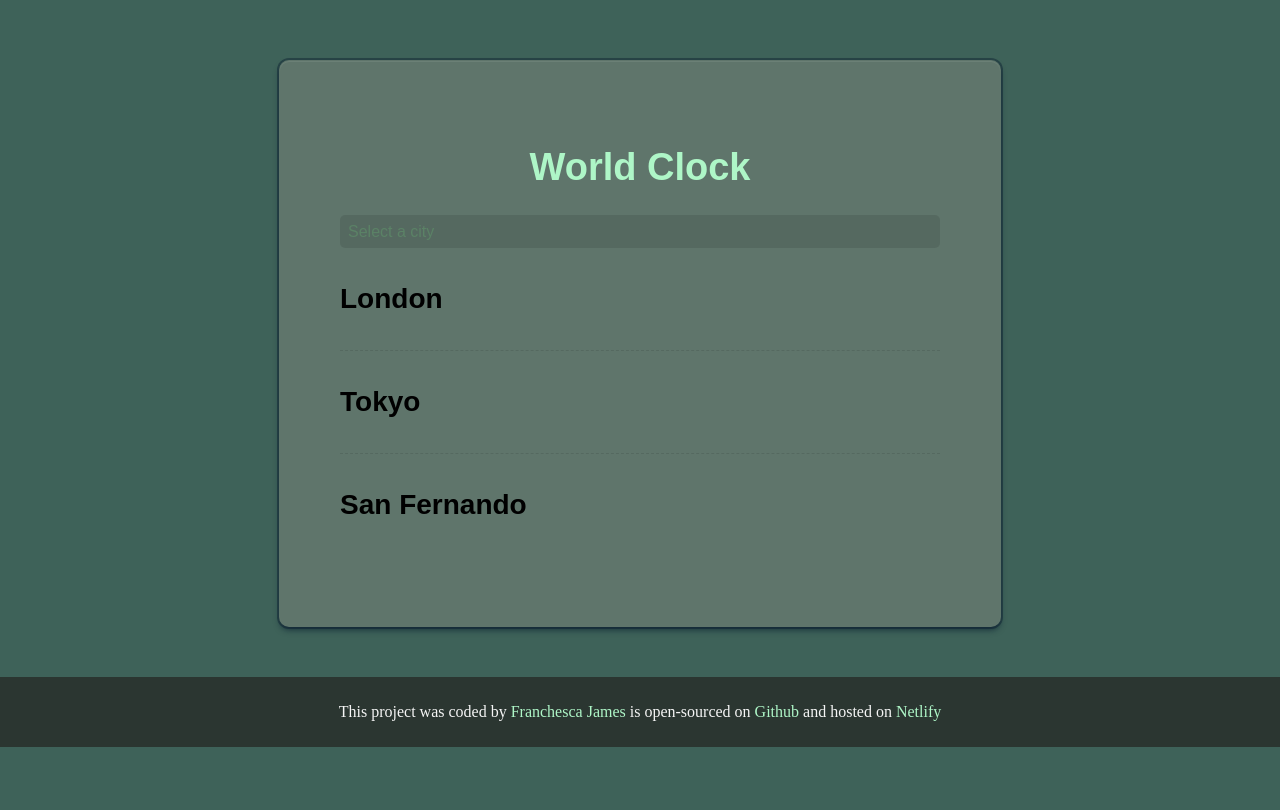
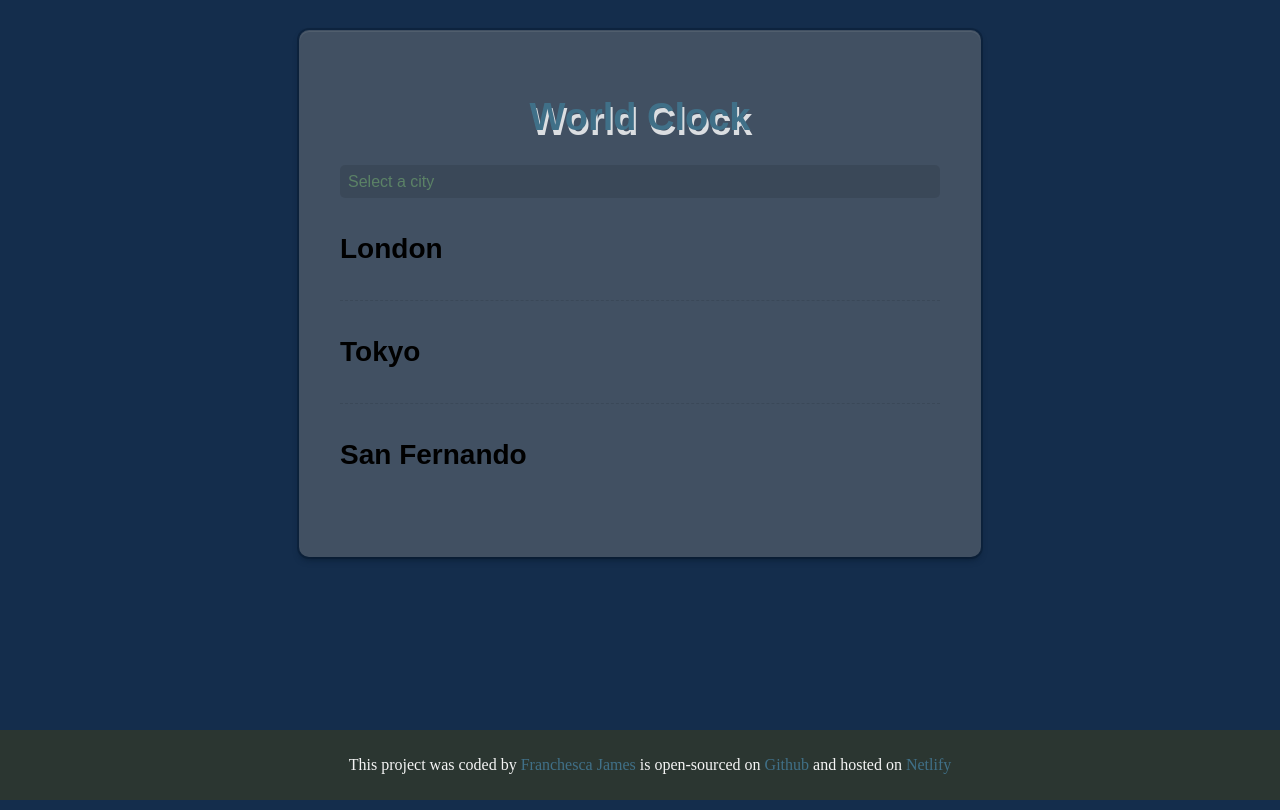
Before and after one commit to jamie07262/world-clock, a plain HTML site: page index.html in a window 1280 px wide. Drawn offline with nearby package versions, Linux system fonts and the light colour scheme; a script that the page names is missing.

Commit message:
updated css

```diff
--- a/css/style.css
+++ b/css/style.css
@@ -1,5 +1,5 @@
 body {
-  background-color: #3e6259;
+  background-color: #142d4c;
   height: 100vh;
   margin: 0;
   padding-top: 10px;
@@ -8,8 +8,10 @@ body {
 
 h1 {
   text-align: center;
+  font-weight: 800;
   font-family: "Jersey 15", sans-serif;
   font-size: 38px;
+  text-shadow: rgba(255, 255, 255, 0.81) 2px 5px;
 }
 
 h2 {
@@ -42,7 +44,7 @@ select option:hover {
 }
 a {
   text-decoration: none;
-  color: #aef6c7;
+  color: #407088;
 }
 
 footer {
@@ -50,7 +52,8 @@ footer {
   color: whitesmoke;
   background-color: rgb(43, 54, 49);
   padding: 10px;
-  position: static;
+  width: 100%;
+  position: fixed;
   bottom: 0;
 }
 
@@ -86,12 +89,13 @@ footer {
 }
 #container {
   display: block;
-  margin: 50px auto;
+  margin: 20px auto;
   border: 1px solid transparent;
   border-radius: 10px;
   max-width: 600px;
   min-width: 400px;
-  padding: 60px;
+  padding: 40px;
+  margin-bottom: 40px;
   text-align: center;
   background-color: rgb(171, 161, 148, 0.3);
   box-shadow: rgba(6, 24, 44, 0.4) 0px 0px 0px 2px,
```
